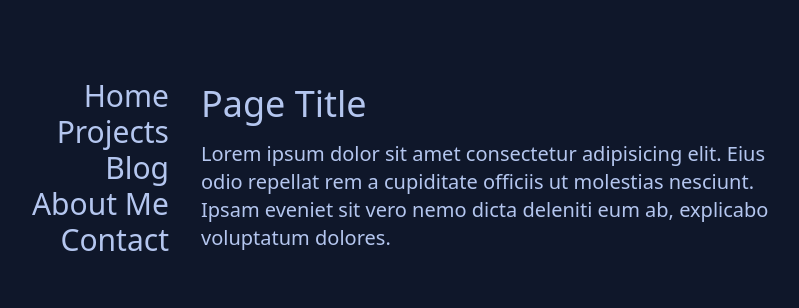
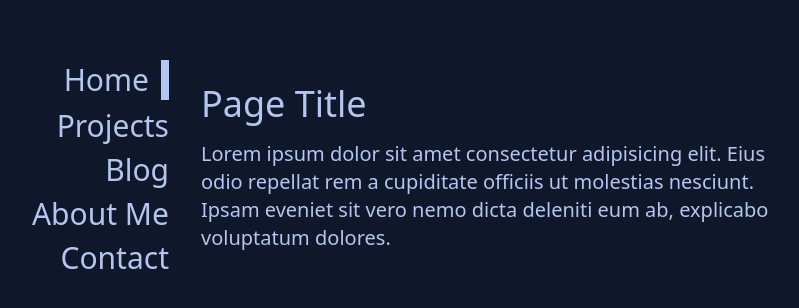
Before and after one commit to smmmfrd/smmmfrd-site, a React (Vite) app: page / in a window 1280 px wide. Shown: the part 232-540 px from the top of the page, without its empty margins (455-1254 px from the left). Built offline with nearby package versions, Linux system fonts and the light colour scheme.

Commit message:
Current Page Nav Styling

```diff
--- a/src/App.jsx
+++ b/src/App.jsx
@@ -15,10 +15,13 @@ export default function App() {
 					</g>
 				</svg>
 
-				<ul className={`[&>*]:text-3xl
+				<ul className={`[&>*]:text-3xl flex flex-col gap-2
 					mt-4 pl-6 transition-all duration-150	${openNav ? "opacity-100" : "invisible opacity-0"}
-					sm:text-right sm:mt-0 sm:relative sm:block sm:opacity-100 sm:visible`}>
-					<li>Home</li>
+					sm:text-right sm:mt-0 sm:relative sm:opacity-100 sm:visible`}>
+					<li className="flex flex-row-reverse sm:flex-row justify-end items-center gap-3">
+						Home
+						<span className="inline-block w-2 h-10 bg-base-content"></span>
+					</li>
 					<li>Projects</li>
 					<li>Blog</li>
 					<li>About Me</li>
```
